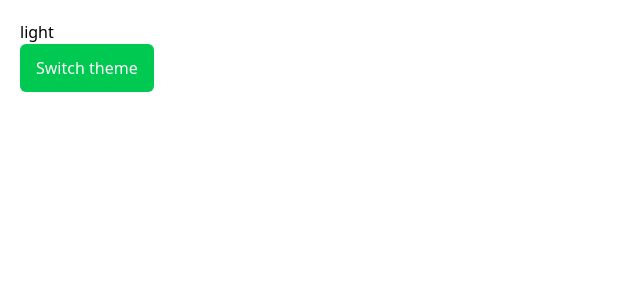
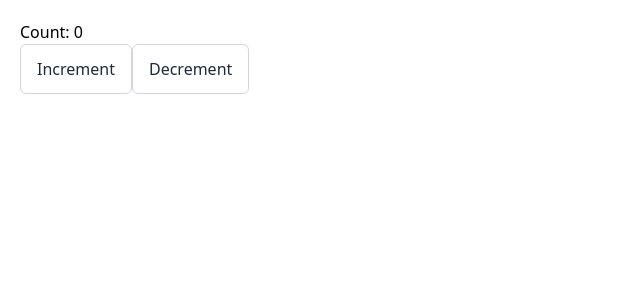
Before and after one commit to codersjj/react19-full-course, a React (Vite) app: page / in a window 1280 px wide. Shown: the top 300 px of the page, without its empty margins (0-640 px from the left). Built offline with nearby package versions, Linux system fonts and the light colour scheme.

Commit message:
feat: add Redux example

```diff
--- a/package.json
+++ b/package.json
@@ -13,6 +13,8 @@
     "@tailwindcss/vite": "^4.1.17",
     "react": "^19.2.0",
     "react-dom": "^19.2.0",
+    "react-redux": "^9.2.0",
+    "redux": "^5.0.1",
     "tailwindcss": "^4.1.17"
   },
   "devDependencies": {
--- a/src/App.tsx
+++ b/src/App.tsx
@@ -1,26 +1,70 @@
 import Button from "./components/Button";
-import { ThemeProvider } from "./context/theme-provider";
-import { useTheme } from "./hooks/useTheme";
+import { createStore } from "redux";
+import { Provider, useDispatch, useSelector } from "react-redux";
+
+// Action
+const increment = () => ({
+  type: "INCREMENT",
+});
+
+const decrement = () => ({
+  type: "DECREMENT",
+});
+
+type CounterAction = {
+  type: string;
+};
+
+type CounterState = number;
+
+// Reducer
+const initialState: CounterState = 0;
+const countReducer = (state = initialState, action: CounterAction) => {
+  switch (action.type) {
+    case "INCREMENT":
+      return state + 1;
+    case "DECREMENT":
+      return state - 1;
+    default:
+      return state;
+  }
+};
+
+const store = createStore(countReducer);
 
 function App() {
   return (
-    <ThemeProvider>
+    <Provider store={store}>
       <div className="p-5">
-        <Text />
+        <Counter />
       </div>
-    </ThemeProvider>
+    </Provider>
   );
 }
 
-function Text() {
-  const { theme, toggleTheme } = useTheme();
+const Counter = () => {
+  const count = useSelector((state: CounterState) => state);
+  const dispatch = useDispatch();
 
   return (
     <>
-      <p>{theme}</p>
-      <Button onClick={toggleTheme}>Switch theme</Button>
+      <p>Count: {count}</p>
+      <Button
+        variant="outline"
+        className="cursor-pointer"
+        onClick={() => dispatch(increment())}
+      >
+        Increment
+      </Button>
+      <Button
+        variant="outline"
+        className="cursor-pointer"
+        onClick={() => dispatch(decrement())}
+      >
+        Decrement
+      </Button>
     </>
   );
-}
+};
 
 export default App;
```
Also changed, not shown: 1 other file (tests, documents, lock files or other folders).
